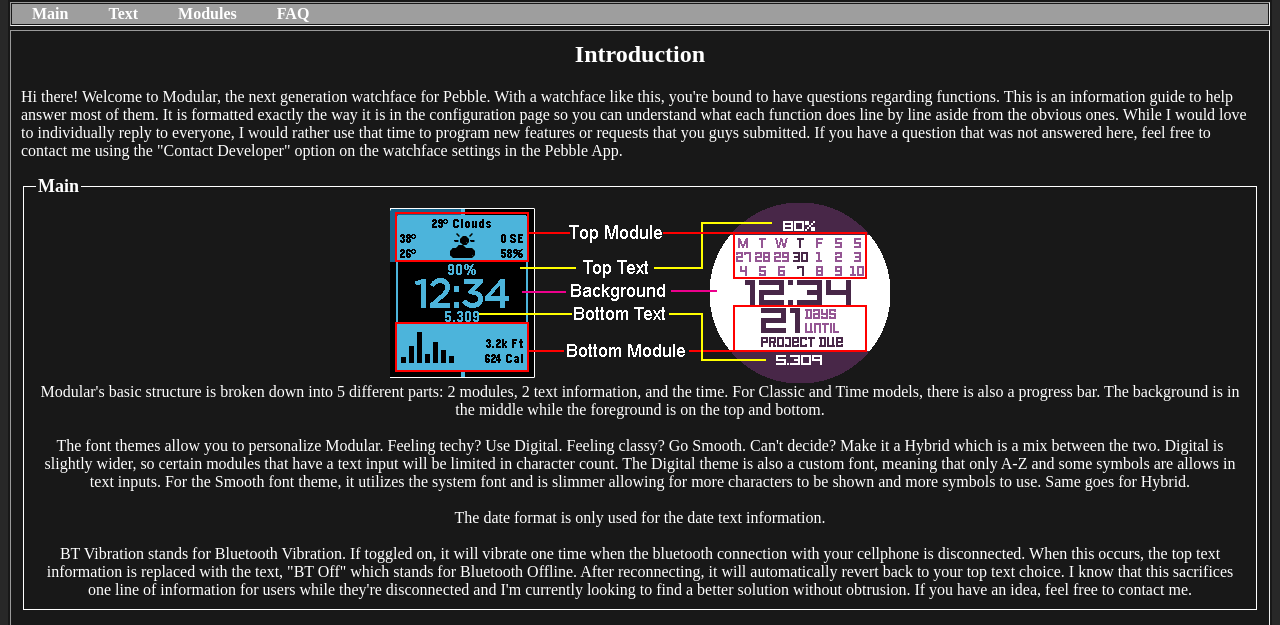
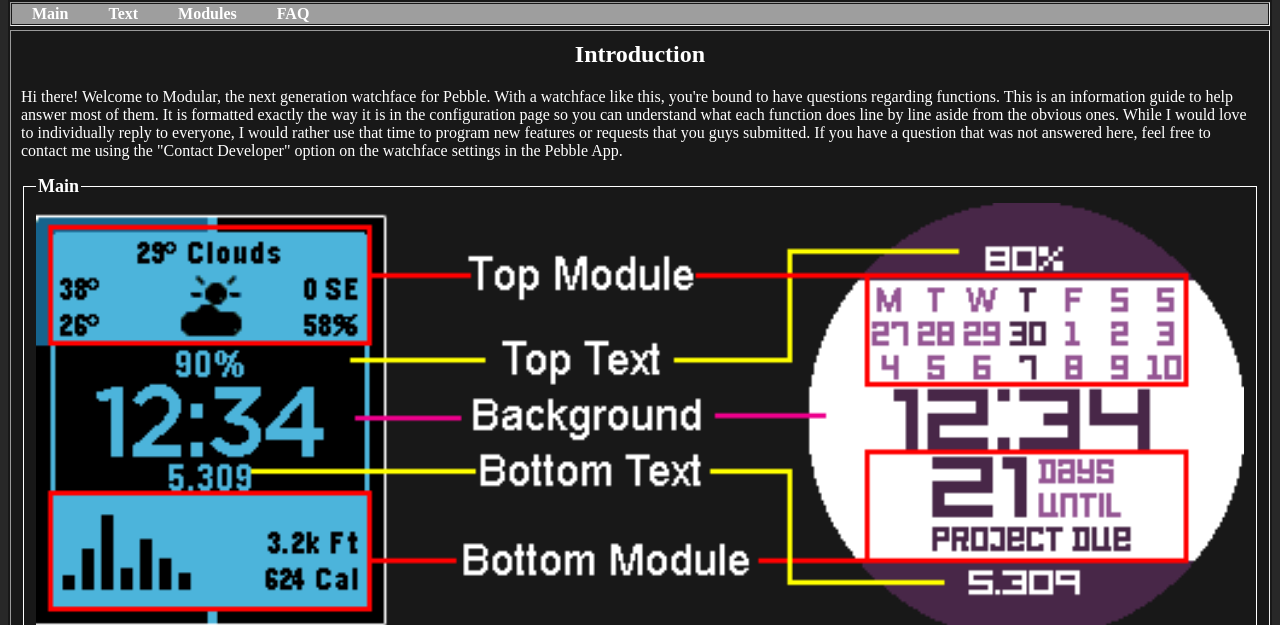
Before and after one commit to Zameryth/Modduo, a plain HTML site: page index.html in a window 1280 px wide. Shown: the part 113-738 px from the top of the page. Drawn offline with Linux system fonts and the light colour scheme; grey boxes are pictures that could not be loaded.

Commit message:
Fixed image width

```diff
--- a/index.html
+++ b/index.html
@@ -52,7 +52,7 @@
 
 <fieldset style="border:1px solid white; width:auto;"><legend><font size="4"><b>Main</b></font></legend>
 <div id="intro" align = "center">
-<img src="images/structure.png"></br>
+<img width="100%" src="images/structure.png"></br>
 Modular's basic structure is broken down into 5 different parts: 2 modules, 2 text information, and the time. For Classic and Time models, there is also a
 progress bar. The background is in the middle while the foreground is on the top and bottom.</br></br>
 The font themes allow you to personalize Modular. Feeling techy? Use Digital. Feeling classy? Go Smooth. Can't decide? Make it a Hybrid which is a mix between the two.
```
